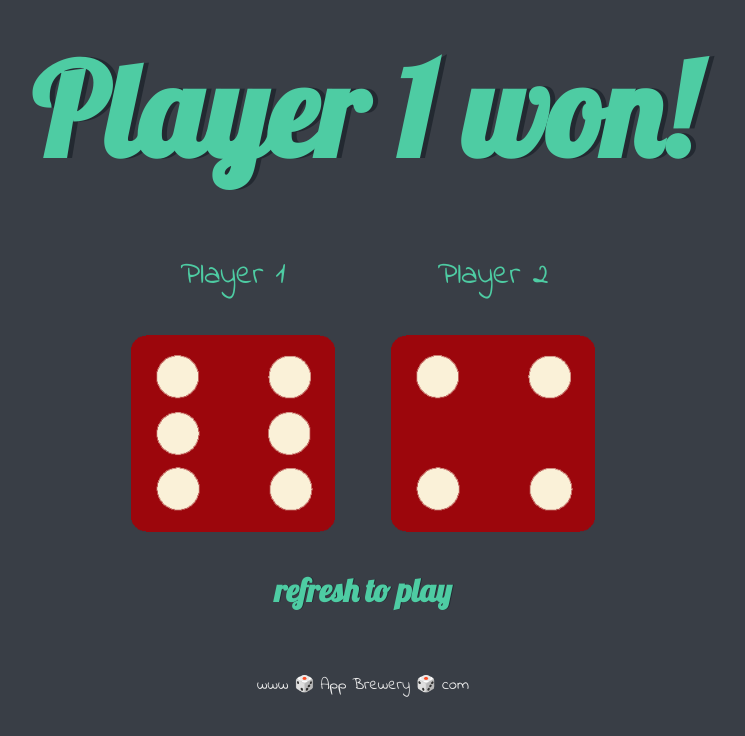
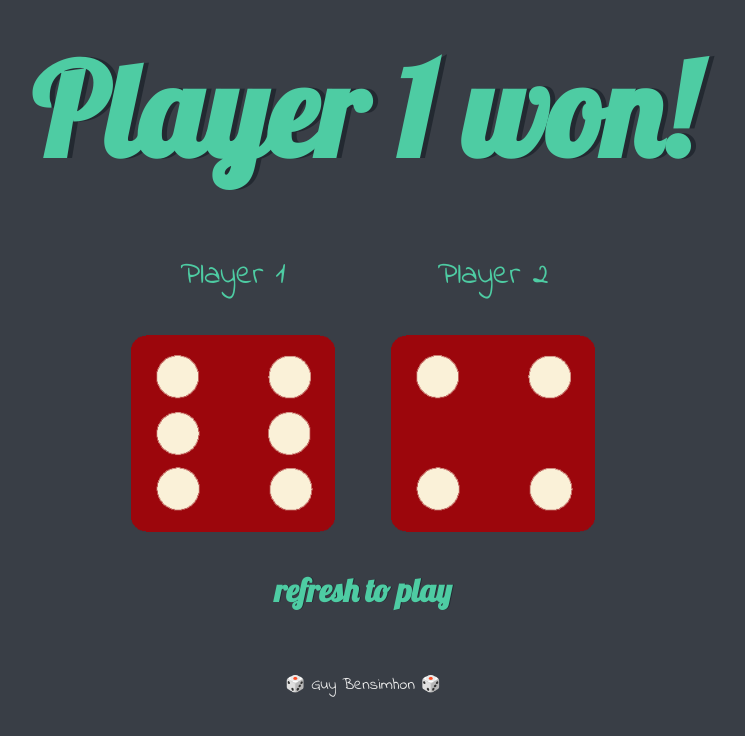
Before and after one commit to guybensi/The-Dice-Game, a plain HTML site: page index.html in a window 1280 px wide. Shown: the whole page, without its empty margins (277-1022 px from the left). Drawn offline with Linux system fonts and the light colour scheme.

Commit message:
Update index.html

```diff
--- a/index.html
+++ b/index.html
@@ -26,7 +26,7 @@
     </div>
 
 
-    <footer>www 🎲 App Brewery 🎲 com</footer>
+    <footer>🎲 Guy Bensimhon 🎲</footer>
     <script src="./index.js" charset="utf-8"></script>
   </body>
 </html>
```
